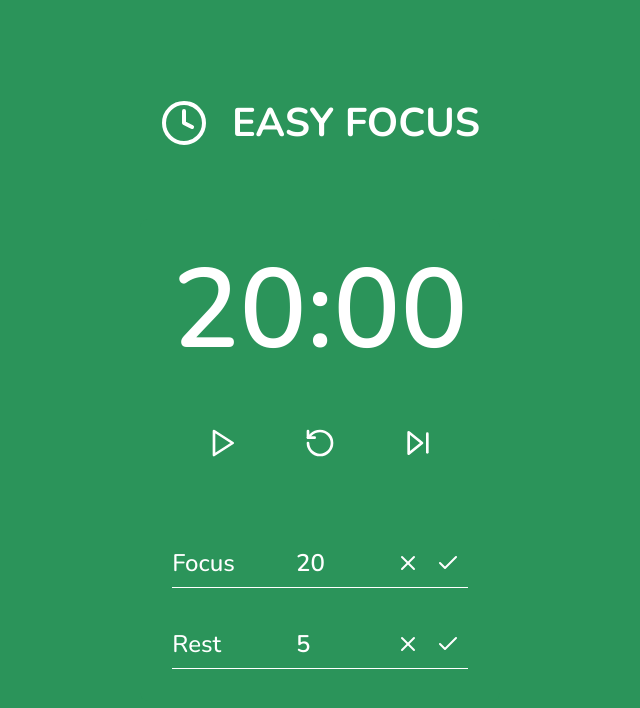
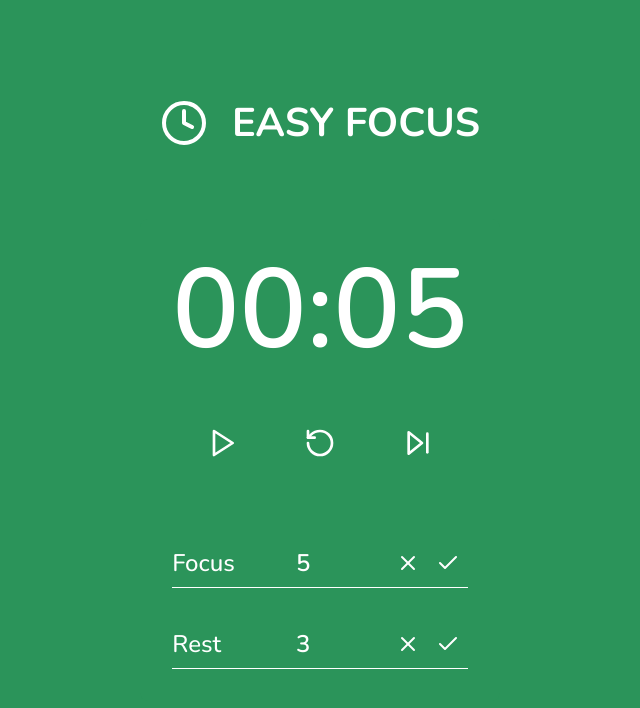
Before and after one commit to leogrigs/easy-focus, a React (Create React App) app: page / in a window 1280 px wide. Shown: the top 708 px of the page, without its empty margins (320-960 px from the left). Built offline with nearby package versions, Linux system fonts and the light colour scheme.

Commit message:
fix: reset timer and change focus when overtime

```diff
--- a/src/App.js
+++ b/src/App.js
@@ -10,8 +10,8 @@ import toggle from "./assets/click.wav";
 import background from "./assets/focus-background.mp3";
 import useInterval from "./hooks/useInterval";
 
-const POMODORO_TIME = 20;
-const REST_TIME = 5;
+const POMODORO_TIME = 5;
+const REST_TIME = 3;
 
 function App() {
   const [isOn, setIsOn] = useState(false);
@@ -23,7 +23,7 @@ function App() {
   const audioPlayer = useRef(false);
 
   const getInitialTime = useCallback(() => {
-    return (onFocus ? pomodoroTime : restTime) * 60;
+    return (onFocus ? pomodoroTime : restTime) * 1;
   }, [onFocus, pomodoroTime, restTime]);
 
   const handleReset = useCallback(() => {
@@ -34,8 +34,10 @@ function App() {
   useInterval(
     () => {
       setTime((prevTime) => {
-        if (prevTime === 1) {
+        if (prevTime === 0) {
+          const nextFocus = !onFocus;
           setIsOn(false);
+          setOnFocus(nextFocus);
           return 0;
         } else {
           return prevTime - 1;
```
